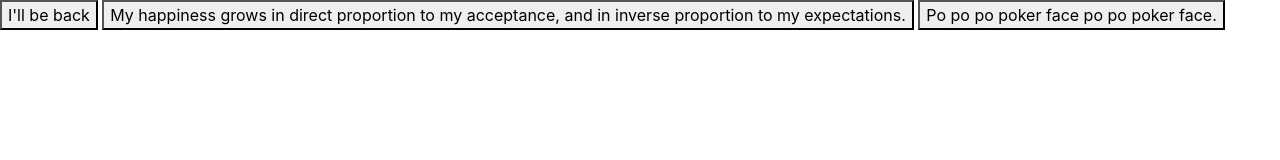
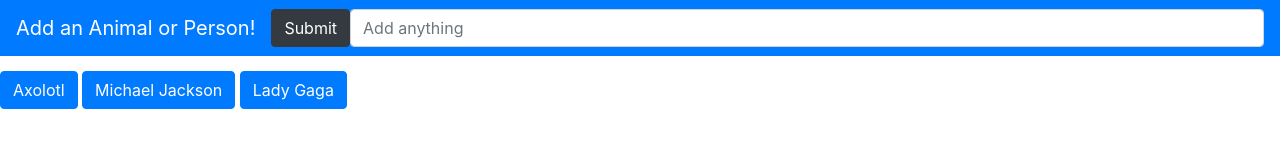
Before and after one commit to rosalisf/Giphy-Api, a plain HTML site: page index.html in a window 1280 px wide. Drawn offline with nearby package versions, Linux system fonts and the light colour scheme.

Commit message:
Navebar with a search input and submit button on top. When the submit button is clicked the gifs (in this case axolotls) of the first button will show along with their ratings on the bottom. Button and navbar styling from bootstrap.

```diff
--- a/index.html
+++ b/index.html
@@ -13,18 +13,35 @@
       crossorigin="anonymous"
     />
   </head>
-  <style></style>
+  <style>
+    #buttons {
+      margin-top: 15px;
+    }
+  </style>
   <body>
+    <nav class="navbar navbar-expand-lg navbar navbar-dark bg-primary">
+      <a class="navbar-brand" href="#">Add an Animal or Person!</a>
+      <button
+        class="btn btn-dark"
+        id="searchgifs"
+        type="submit"
+        onclick="getData()"
+      >
+        Submit
+      </button>
+
+      <input class="form-control" type="text" placeholder="Add anything" />
+    </nav>
+
     <div id="buttons">
-      <button data-person="arnold schwarzenegger">
-        I'll be back
+      <button class="btn btn-primary" data-person="axolotl">
+        Axolotl
       </button>
-      <button data-person="michael j fox">
-        My happiness grows in direct proportion to my acceptance, and in inverse
-        proportion to my expectations.
+      <button class="btn btn-primary" data-person="michael jackson">
+        Michael Jackson
       </button>
-      <button data-person="lady gaga">
-        Po po po poker face po po poker face.
+      <button class="btn btn-primary" data-person="lady gaga">
+        Lady Gaga
       </button>
     </div>
 
--- a/script.js
+++ b/script.js
@@ -1,3 +1,7 @@
+function getData() {
+  let input = $(".form-control").val();
+}
+
 $("button").on("click", function() {
   const person = $(this).attr("data-person");
   const queryURL =
```
